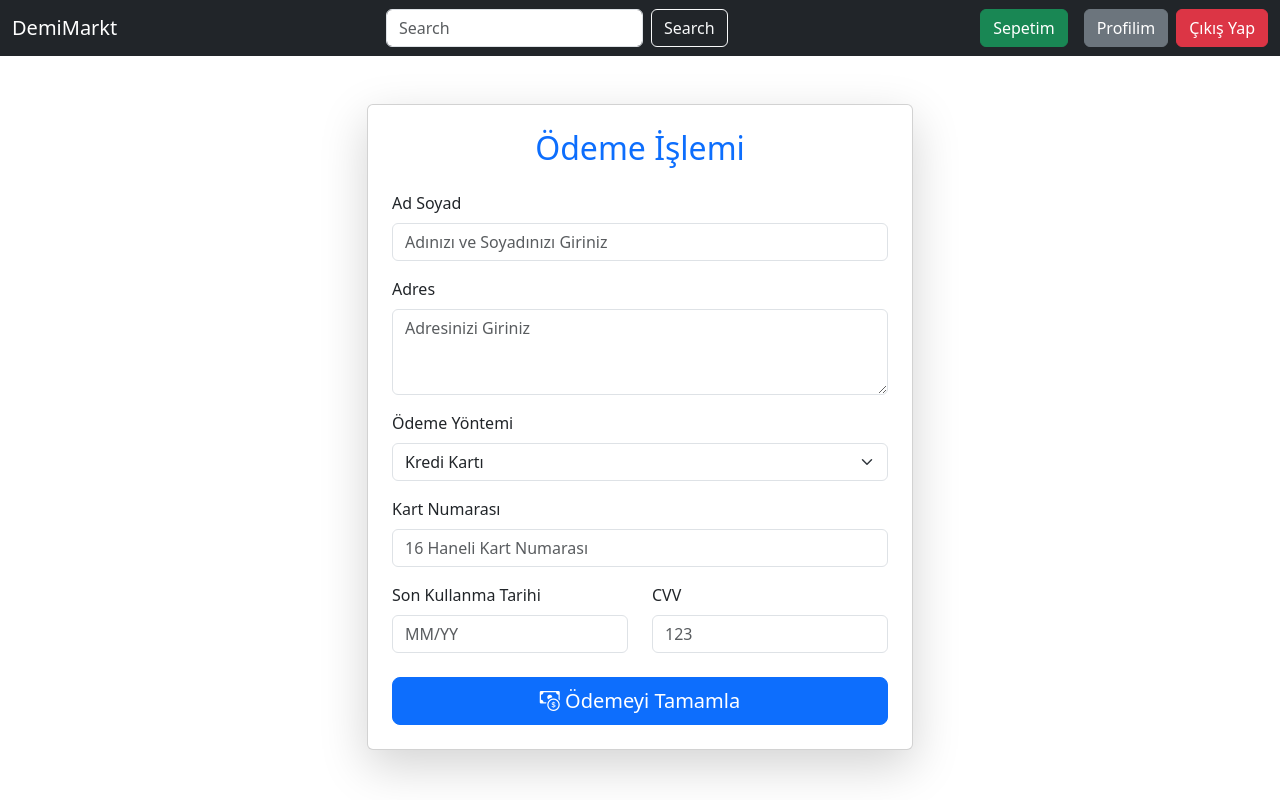
After one commit to meryemorc/demiMarkt, a Django app: page /cart/checkout/ in a window 1280 px wide. The commit adds this page. Run offline with Django 5.2, Linux system fonts and the light colour scheme; the visitor is signed in with stand-in values (Sample User, id 1); parts of the project's set-up code (start-up, migrations or seed data) failed here and were passed over.

Commit message:
strategy design pattern.

```diff
--- a/demimarktt/demi/cart/templates/cart/cart.html
+++ b/demimarktt/demi/cart/templates/cart/cart.html
@@ -76,7 +76,7 @@
 
         <div class="d-flex justify-content-between mt-4">
             <a href="/" class="btn btn-outline-primary">Alışverişe Devam Et</a>
-            <a href="/checkout/" class="btn btn-success">Satın Al</a>
+            <a href="{% url 'checkout' %}" class="btn btn-success">Satın Al</a>
         </div>
     </div>
 
--- /dev/null
+++ b/demimarktt/demi/cart/templates/cart/checkout.html
@@ -0,0 +1,111 @@
+{% load static %}
+<!DOCTYPE html>
+<html lang="en">
+<head>
+    <meta charset="UTF-8">
+    <meta name="viewport" content="width=device-width, initial-scale=1.0">
+    <title>Ödeme İşlemi</title>
+    <!-- Bootstrap CSS -->
+    <link href="https://cdn.jsdelivr.net/npm/bootstrap@5.3.0-alpha3/dist/css/bootstrap.min.css" rel="stylesheet">
+    <!-- Bootstrap Icons -->
+    <link href="https://cdn.jsdelivr.net/npm/bootstrap-icons/font/bootstrap-icons.css" rel="stylesheet">
+    <!-- Custom CSS -->
+    <link rel="stylesheet" href="{% static 'style.css' %}">
+</head>
+<body>
+    {% include 'navbar.html' %}
+    <div class="container mt-5">
+        <div class="row justify-content-center">
+            <div class="col-lg-6">
+                <div class="card shadow-lg p-4">
+                    <h2 class="text-center mb-4 text-primary">Ödeme İşlemi</h2>
+                    <form action="{% url 'process_payment' %}" method="post">
+                        {% csrf_token %}
+                        <!-- Ad Soyad -->
+                        <div class="mb-3">
+                            <label for="full_name" class="form-label">Ad Soyad</label>
+                            <input type="text" id="full_name" name="full_name" class="form-control" placeholder="Adınızı ve Soyadınızı Giriniz" required>
+                        </div>
+
+                        <!-- Adres -->
+                        <div class="mb-3">
+                            <label for="address" class="form-label">Adres</label>
+                            <textarea id="address" name="address" class="form-control" rows="3" placeholder="Adresinizi Giriniz" required></textarea>
+                        </div>
+
+                        <!-- Ödeme Yöntemi -->
+                        <div class="mb-3">
+                            <label for="payment_method" class="form-label">Ödeme Yöntemi</label>
+                            <select id="payment_method" name="payment_method" class="form-select">
+                                <option value="credit_card" selected>Kredi Kartı</option>
+                                <option value="eft">EFT</option>
+                                <option value="cash_on_delivery">Kapıda Ödeme</option>
+                            </select>
+                        </div>
+
+                        <!-- Kredi Kartı Alanları -->
+                        <div id="credit_card_fields" class="payment-fields">
+                            <div class="mb-3">
+                                <label for="card_number" class="form-label">Kart Numarası</label>
+                                <input type="text" id="card_number" name="card_number" class="form-control" placeholder="16 Haneli Kart Numarası" maxlength="16">
+                            </div>
+                            <div class="row">
+                                <div class="col">
+                                    <label for="expiry_date" class="form-label">Son Kullanma Tarihi</label>
+                                    <input type="text" id="expiry_date" name="expiry_date" class="form-control" placeholder="MM/YY" maxlength="5">
+                                </div>
+                                <div class="col">
+                                    <label for="cvv" class="form-label">CVV</label>
+                                    <input type="text" id="cvv" name="cvv" class="form-control" placeholder="123" maxlength="3">
+                                </div>
+                            </div>
+                        </div>
+
+                        <!-- EFT Alanları -->
+                        <div id="eft_fields" class="payment-fields" style="display: none;">
+                            <div class="mb-3">
+                                <label for="bank_account" class="form-label">IBAN Numarası</label>
+                                <input type="text" id="bank_account" name="bank_account" class="form-control" placeholder="TR000000000000000000000000">
+                            </div>
+                        </div>
+
+                        <!-- Ödeme Tamamla Butonu -->
+                        <div class="d-grid mt-4">
+                            <button type="submit" class="btn btn-primary btn-lg">
+                                <i class="bi bi-cash-coin"></i> Ödemeyi Tamamla
+                            </button>
+                        </div>
+                    </form>
+                </div>
+            </div>
+        </div>
+    </div>
+
+    <!-- Bootstrap JS -->
+    <script src="https://cdn.jsdelivr.net/npm/bootstrap@5.3.0-alpha3/dist/js/bootstrap.bundle.min.js"></script>
+    <!-- Custom JS -->
+    <script>
+        document.addEventListener("DOMContentLoaded", function () {
+            const paymentMethodSelect = document.getElementById("payment_method");
+            const creditCardFields = document.getElementById("credit_card_fields");
+            const eftFields = document.getElementById("eft_fields");
+
+            paymentMethodSelect.addEventListener("change", function () {
+                const selectedMethod = this.value;
+
+                // Alanları göster/gizle
+                if (selectedMethod === "credit_card") {
+                    creditCardFields.style.display = "block";
+                    eftFields.style.display = "none";
+                } else if (selectedMethod === "eft") {
+                    creditCardFields.style.display = "none";
+                    eftFields.style.display = "block";
+                } else {
+                    creditCardFields.style.display = "none";
+                    eftFields.style.display = "none";
+                }
+            });
+        });
+    </script>
+</body>
+</html>
--- a/demimarktt/demi/cart/urls.py
+++ b/demimarktt/demi/cart/urls.py
@@ -1,16 +1,23 @@
-from django.urls import path # type: ignore
-from . import views
+from django.urls import path  # type: ignore # Django'nun URL yönlendirme modülü
+from . import views  # Görünüm fonksiyonlarını içe aktarıyoruz
 
 urlpatterns = [
-    path('login/', views.login_view, name='login'),
-    path('register/', views.register_view, name='register'),
-    path('logout/', views.logout_view, name='logout'),
-    path('profile/', views.profile_view, name='profile'),
-    path('view-cart/', views.view_cart, name='view_cart'),
-    path('add-to-cart/<int:product_id>/', views.add_to_cart, name='add_to_cart'),
-    path('remove-from-cart/<int:cart_item_id>/', views.remove_from_cart, name='remove_from_cart'),
-    path('increase-quantity/<int:cart_item_id>/', views.increase_quantity, name='increase_quantity'),
-    path('decrease-quantity/<int:cart_item_id>/', views.decrease_quantity, name='decrease_quantity'),
+    # Kullanıcı işlemleri
+    path('login/', views.login_view, name='login'),  # Kullanıcı giriş sayfası
+    path('register/', views.register_view, name='register'),  # Kullanıcı kayıt sayfası
+    path('logout/', views.logout_view, name='logout'),  # Kullanıcı çıkış işlemi
+    path('profile/', views.profile_view, name='profile'),  # Kullanıcı profili görüntüleme
 
+    # Sepet işlemleri
+    path('view-cart/', views.view_cart, name='view_cart'),  # Kullanıcının sepetini görüntüleme
+    path('add-to-cart/<int:product_id>/', views.add_to_cart, name='add_to_cart'),  # Sepete ürün ekleme
+    path('remove-from-cart/<int:cart_item_id>/', views.remove_from_cart, name='remove_from_cart'),  # Sepetten ürün çıkarma
+    path('increase-quantity/<int:cart_item_id>/', views.increase_quantity, name='increase_quantity'),  # Ürün miktarını artırma
+    path('decrease-quantity/<int:cart_item_id>/', views.decrease_quantity, name='decrease_quantity'),  # Ürün miktarını azaltma
+
+    # Ödeme işlemleri
+    path('checkout/', views.checkout_view, name='checkout'),  # Ödeme sayfasını görüntüleme
+    path('process-payment/', views.process_payment, name='process_payment'),  # Ödeme bilgilerini işleme
+    path('order-confirmation/', views.order_confirmation, name='order_confirmation'),#ödeme tamamlandı sayfası
 
 ]
--- a/demimarktt/demi/cart/views.py
+++ b/demimarktt/demi/cart/views.py
@@ -1,14 +1,14 @@
-from django.shortcuts import render, redirect  # type: ignore
+from django.shortcuts import render, redirect,get_object_or_404  # type: ignore
 from django.contrib.auth import authenticate, login, logout  # type: ignore
 from django.contrib.auth.decorators import login_required  # type: ignore
 from django.contrib.auth.models import User  # type: ignore
 from django.contrib import messages  # type: ignore # Mesaj modülünü ekliyoruz
 from django.template.loader import render_to_string # type: ignore
-from django.shortcuts import get_object_or_404, redirect # type: ignore
 from django.http import JsonResponse # type: ignore
-from .models import Cart, CartItem
-from django.contrib.auth.decorators import login_required # type: ignore
 from .models import Cart, CartItem, Product
+from .strategies import CardPaymentStrategy, EFTPaymentStrategy, CODPaymentStrategy
+
+
 
 @login_required
 def add_to_cart(request, product_id):
@@ -101,3 +101,42 @@ def remove_from_cart(request, cart_item_id):
     cart_item = get_object_or_404(CartItem, id=cart_item_id)
     cart_item.delete()
     return redirect('view_cart')
+
+@login_required
+def checkout_view(request):
+    return render(request, 'cart/checkout.html')
+
+
+@login_required
+def process_payment(request):
+    if request.method == 'POST':
+        # Kullanıcıdan gelen verileri alın
+        full_name = request.POST.get('full_name')
+        address = request.POST.get('address')
+        payment_method = request.POST.get('payment_method')
+        amount = 100  # Örnek toplam tutar, sepet toplamını burada kullanabilirsiniz
+
+        # Strategy Pattern ile ödeme işlemi
+        if payment_method == 'credit_card':
+            card_number = request.POST.get('card_number')
+            expiry_date = request.POST.get('expiry_date')
+            cvv = request.POST.get('cvv')
+            strategy = CardPaymentStrategy()
+            strategy.process_payment(amount, card_number=card_number, expiry_date=expiry_date, cvv=cvv)
+        elif payment_method == 'eft':
+            bank_account = request.POST.get('bank_account')
+            strategy = EFTPaymentStrategy()
+            strategy.process_payment(amount, bank_account=bank_account)
+        elif payment_method == 'cash_on_delivery':
+            strategy = CODPaymentStrategy()
+            strategy.process_payment(amount)
+        else:
+            return redirect('checkout')
+
+        # Ödeme sonrası başarı sayfasına yönlendir
+        return redirect('order_confirmation')
+    return redirect('checkout')
+
+@login_required
+def order_confirmation(request):
+    return render(request, 'cart/order_confirmation.html')
```
Also changed, not shown: demimarktt/demi/cart/static/cart/script.js (+39 -3 lines), demimarktt/demi/cart/static/cart/style.css (+38 -1 lines), demimarktt/demi/cart/strategies.py (added, +43 -0 lines), demimarktt/demi/cart/templates/cart/order_confirmation.html (added, +16 -0 lines), demimarktt/demi/remove_duplicates.py (deleted, +0 -39 lines), demimarktt/demi/cart/observers.py (added), demimarktt/demi/cart/states.py (added).
